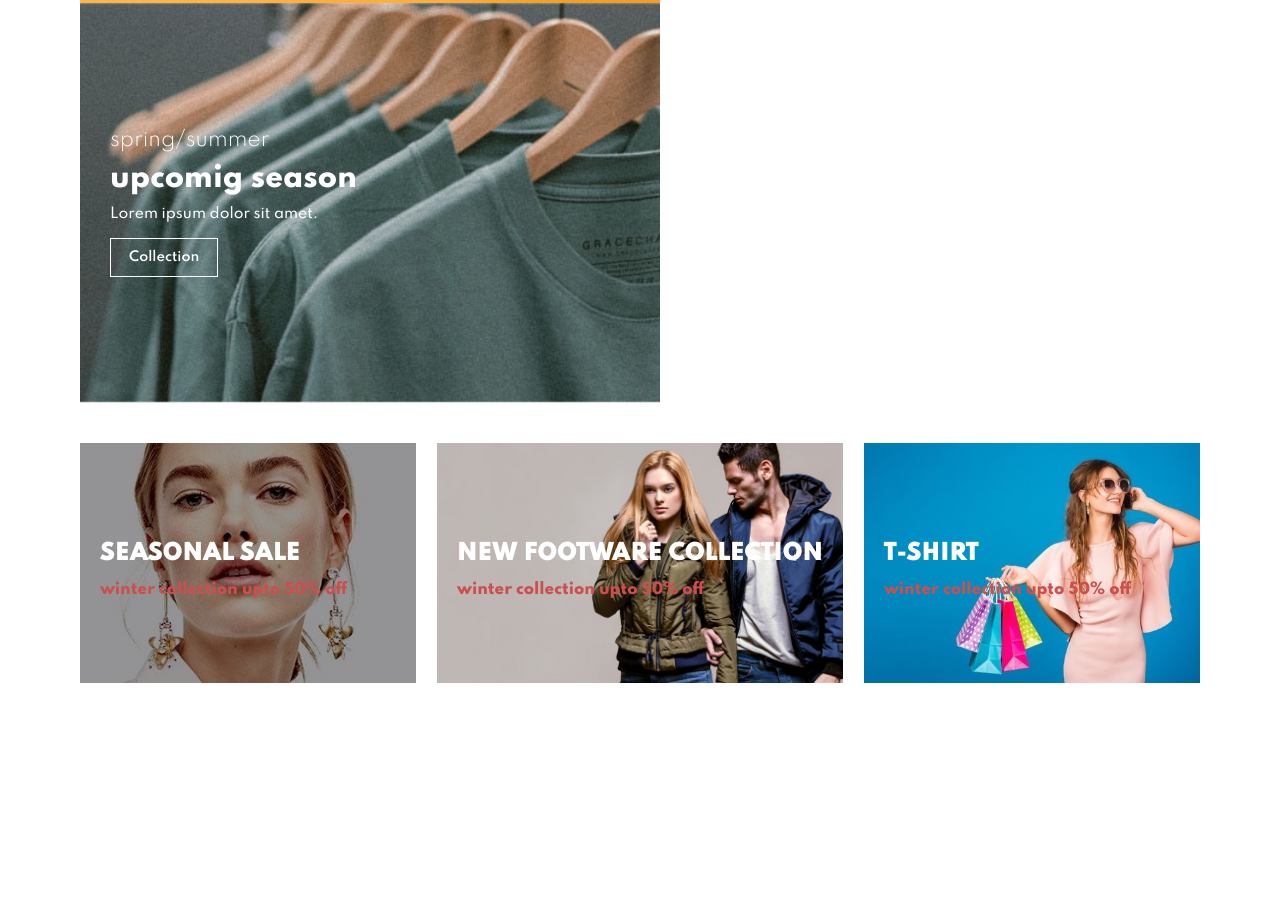
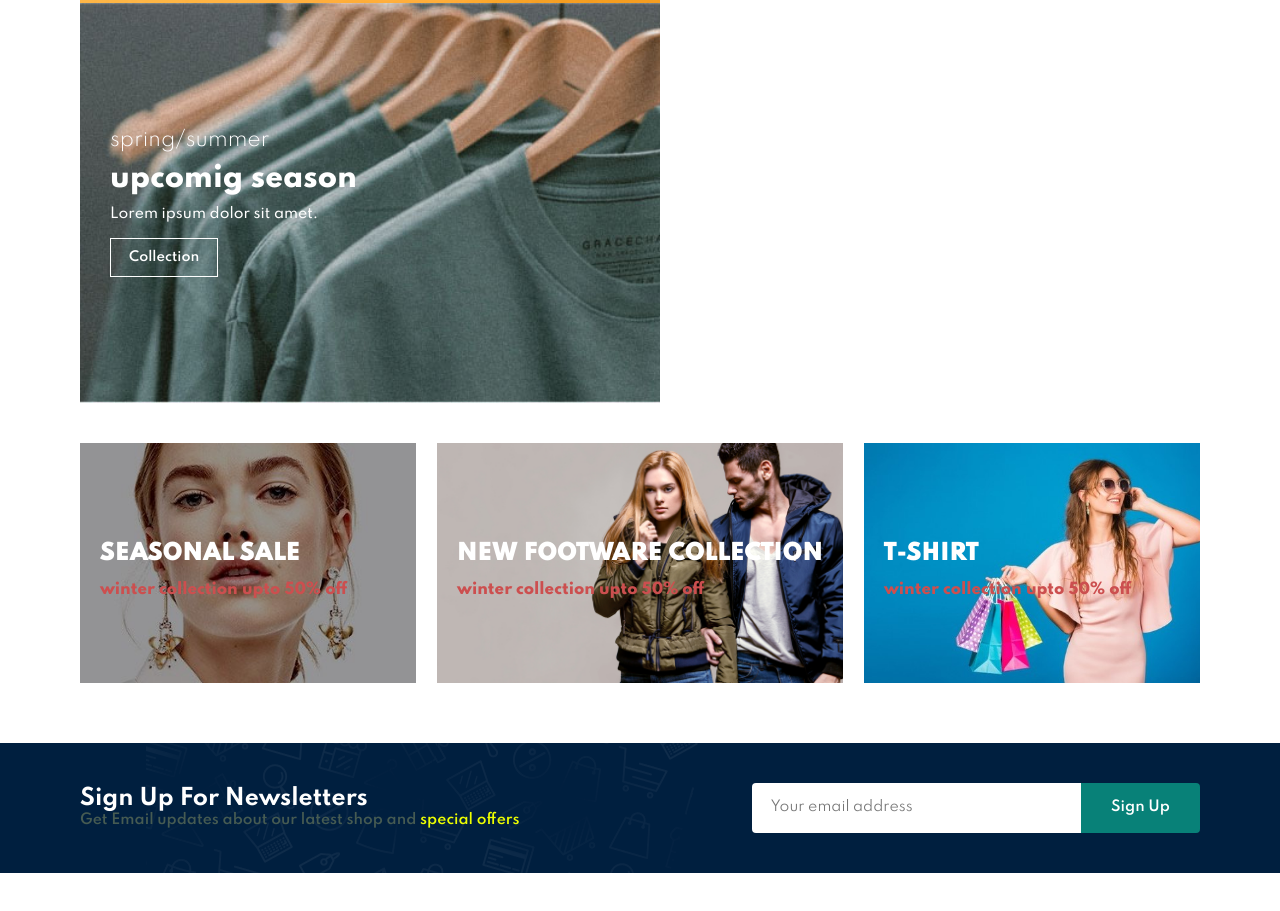
Before and after one commit to berasumit611/JavaScript-Ecommerce, a website built with Vite: page index.html in a window 1280 px wide. Shown: the part 3876-4787 px from the top of the page. Before the commit the page ends 4579 px from the top, so only its background shows below. Built offline with nearby package versions, Linux system fonts and the light colour scheme.

Commit message:
Newsletter section added

```diff
--- a/index.html
+++ b/index.html
@@ -348,7 +348,16 @@
    <!-- Text banner section end -->
 
    <!-- News-letter section start-->
-   <section id="newsletter">
+   <section id="newsletter" class="section-p1 section-m1">
+    <div class="newstext">
+      <h4>Sign Up For Newsletters</h4>
+      <p>Get Email updates about our latest shop and <span>special offers</span></p>
+    </div>
+
+    <div class="form">
+      <input type="text" placeholder="Your email address">
+      <button class="normal">Sign Up</button>
+    </div>
 
    </section>
    <!-- News-letter section end-->
--- a/style.css
+++ b/style.css
@@ -483,5 +483,57 @@ box-shadow: rgba(0, 0, 0, 0.35) 0px 5px 15px;
 /* Text banner section end */
 
 /* News-letter section start */
+#newsletter{
+  display: flex;
+  justify-content: space-between;
+  flex-wrap: wrap;
+  align-items: center;
+  background-image: url("img/banner/b14.png");
+  background-repeat: no-repeat;
+  background-position: 20% 30%;
+  background-color: #001f3f;
+}
+#newsletter h4{
+  font-size: 22px;
+  font-weight: 700;
+  color: rgb(255, 255, 255);
+}
+#newsletter p{
+  font-size: 14px;
+  font-weight: 600;
+  color: #465b52;
+}
+#newsletter p span{
+  color: #eeff00;
+}
+#newsletter .form{
+  display: flex;
 
+  width: 40%;
+}
+#newsletter input{
+  height: 3.125rem;
+  padding: 0 1.25em;
+  font-size: 14px;
+  width: 100%;
+  border: 1px solid transparent;
+  border-radius: 4px;
+  -webkit-border-radius: 4px;
+  -moz-border-radius: 4px;
+  -ms-border-radius: 4px;
+  -o-border-radius: 4px;
+  outline: none;
+
+  border-top-right-radius: 0;
+  border-bottom-right-radius: 0;
+}
+#newsletter button{
+  background-color:#088178 ;
+  color: #fff;
+  /* restrict */
+  white-space: nowrap;
+
+  border-top-left-radius: 0;
+  border-bottom-left-radius: 0;
+}
 /* News-letter section end */
```
